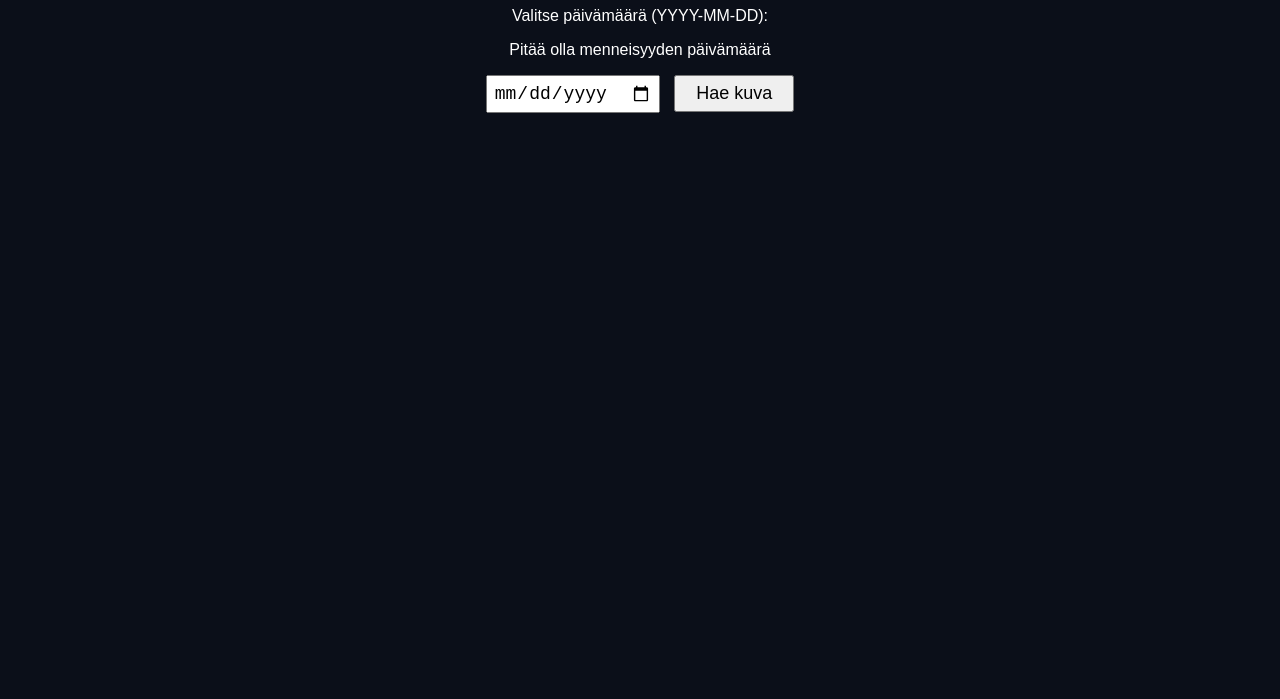
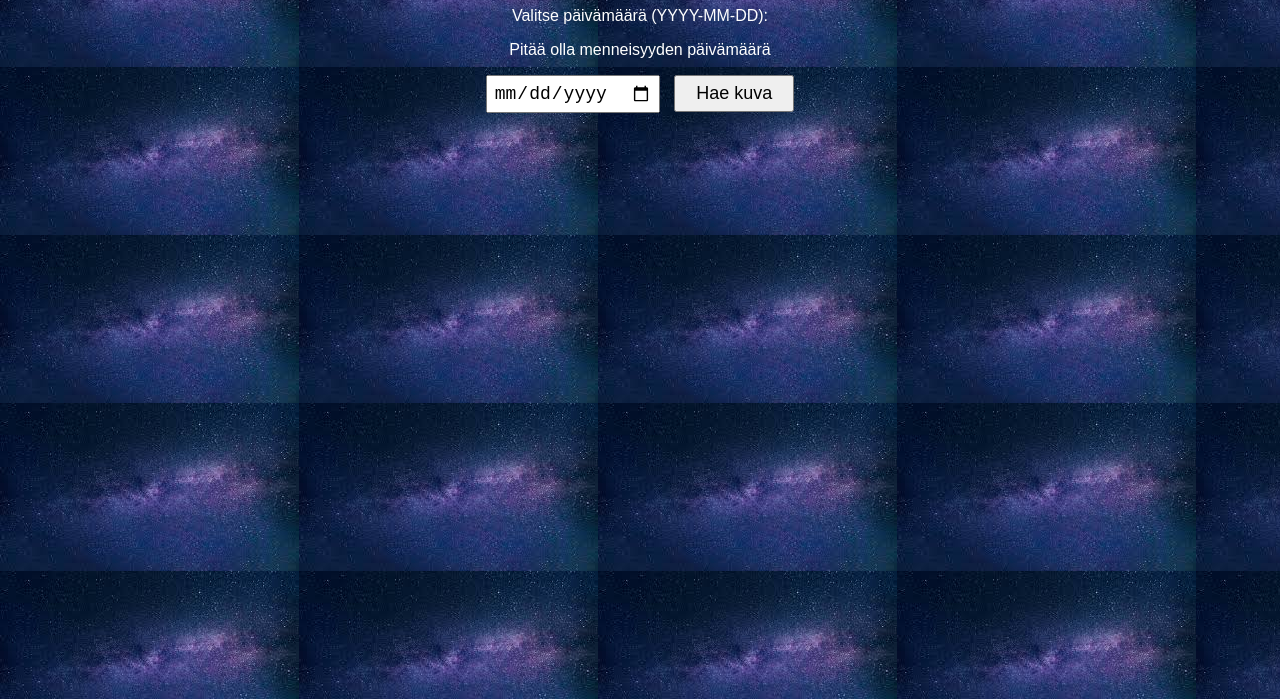
Before and after one commit to J-Nyholm/j-nyholm.github.io, a plain HTML site: page satelliittikuvat.html in a window 1280 px wide. Shown: the part 101-800 px from the top of the page. Drawn offline with Linux system fonts and the light colour scheme.

Commit message:
star noight tausta

```diff
--- a/satelliittikuvat.html
+++ b/satelliittikuvat.html
@@ -10,6 +10,7 @@
             background: #0b0f19;
             color: white;
             padding: 20px;
+            background-image: url(./stra_night.jfif);
         }
         img, iframe {
             margin-top: 20px;
```
Also changed, not shown: stra_night.jfif (added).
